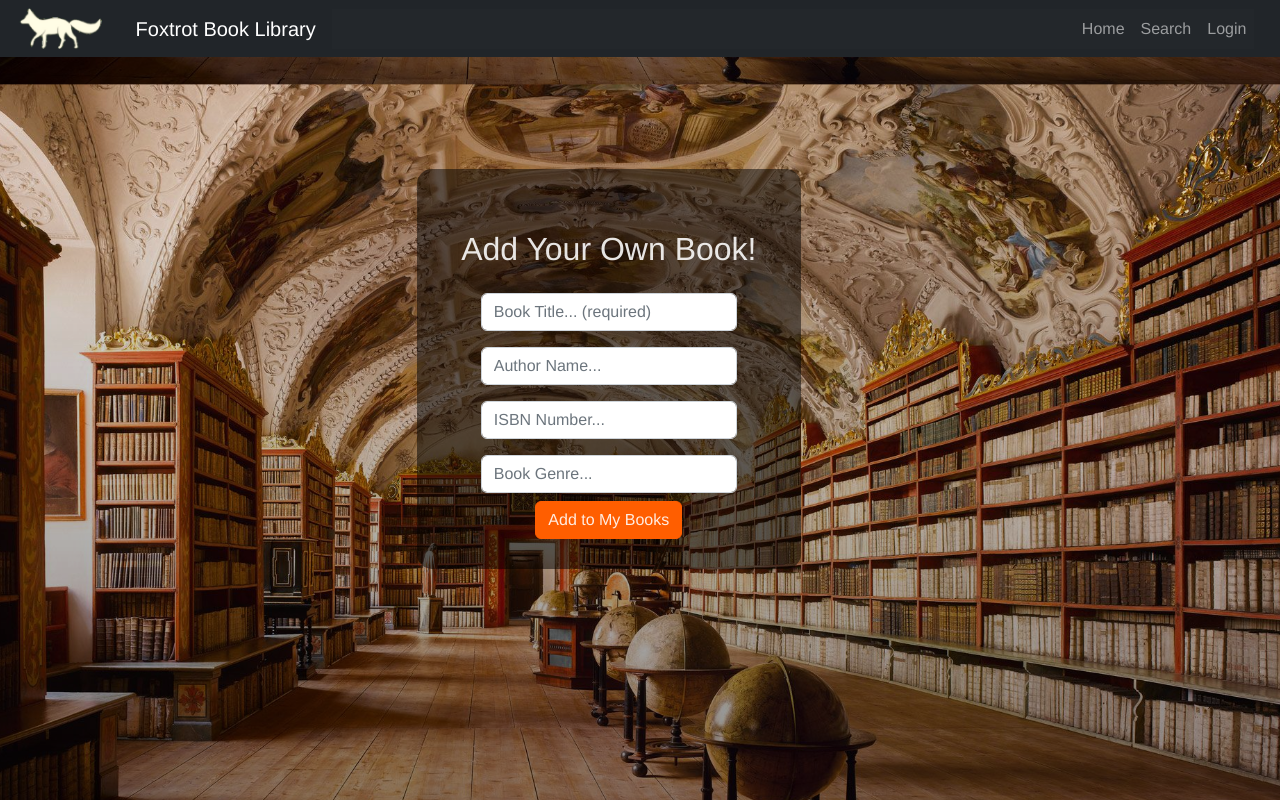
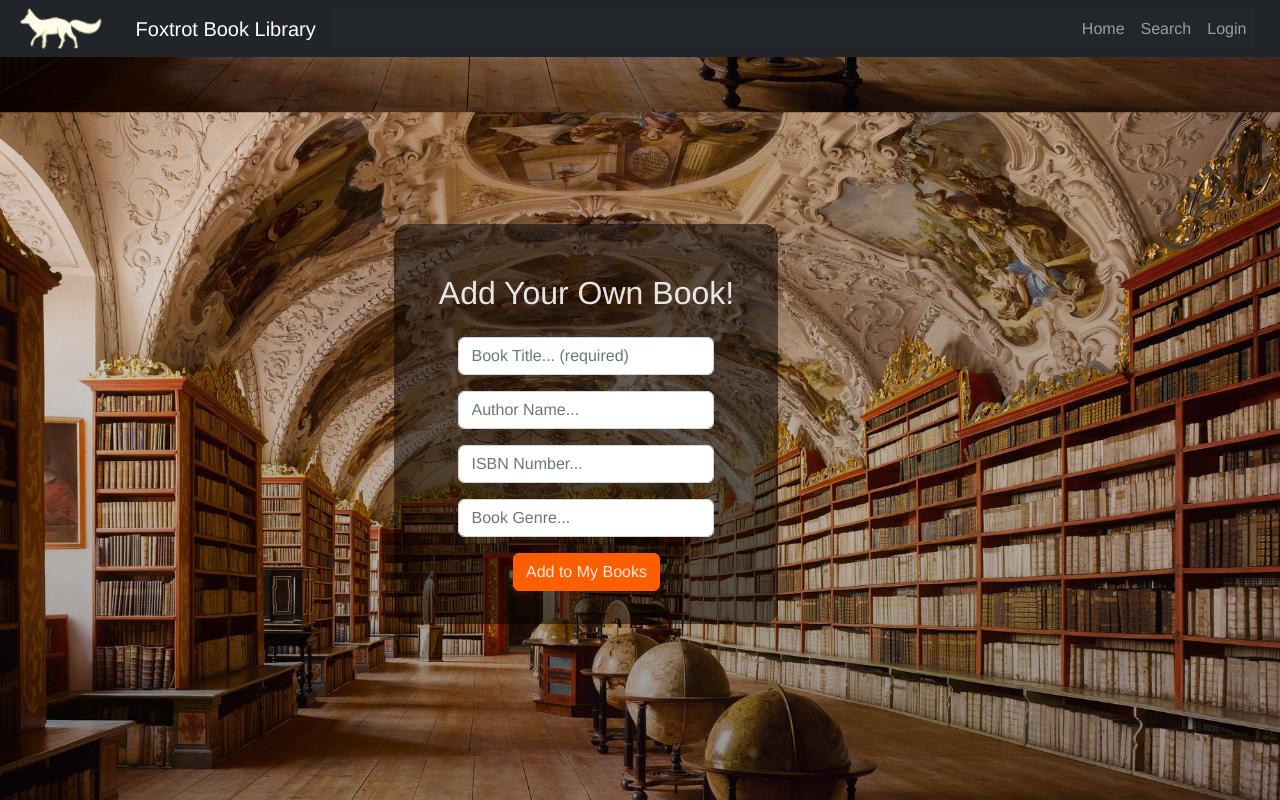
Before and after one commit to Tigistz/team-foxtrot-final-capstone, a Vue app in the folder vue/: page /addbook in a window 1280 px wide. Shown: the top 800 px of the page. Built offline with nearby package versions, Linux system fonts and the light colour scheme.

Commit message:
add to list dropdown fixed

```diff
--- a/vue/src/App.vue
+++ b/vue/src/App.vue
@@ -60,4 +60,6 @@ router-vue {
 }
 
 
+
+
 </style>
--- a/vue/src/components/BookCard.vue
+++ b/vue/src/components/BookCard.vue
@@ -50,23 +50,23 @@
           id="ddCommodity"
           name="ddCommodity"
           v-model="bookSelector.listSelection"
-          text="Select Item"
-          variant="primary"
-          class="m-md-2"
+          text="Add to List"
+          variant="light bg-transparent text-white"
+          class="m-2"
         >
           <!-- <b-dropdown-item disabled value="0">Select an Item</b-dropdown-item> -->
-          <b-dropdown-item
+          <b-dropdown-item-button
             v-for="item in userReadingLists"
             :key="item.listId"
             :value="item.listId"
             @click="changeBookList(item.listId)"
           >
             {{ item.listName }}
-          </b-dropdown-item>
+          </b-dropdown-item-button>
 
-          <b-dropdown-item @click="deleteBook()">
+          <b-dropdown-item-button @click="deleteBook()">
             Delete Book
-          </b-dropdown-item>
+          </b-dropdown-item-button>
         </b-dropdown>
       </div>
     </div>
@@ -283,4 +283,22 @@ h5 {
   color: rgba(255, 255, 255, 0.884);
   border-color: rgba(255, 255, 255, 0.884);
 }
+
+.dropdown-toggle .btn-secondary{
+  background-color: rgba(0, 0, 0, 0.5);
+
+.dropdown-menu {
+  background-color: rgba(0, 0, 0, 0.5);
+}
+
+.bg-transparent{}
+
+
+
+
+}
+
+
+
+
 </style>
--- a/vue/src/components/BookForm.vue
+++ b/vue/src/components/BookForm.vue
@@ -97,8 +97,8 @@ export default {
   background-color: rgba(0, 0, 0, 0.5);
   width: 30vw;
   height: 50vh;
-  margin-left: 30%;
-  margin-top: 10%;
+  margin-left: 28%;
+  margin-top: 15%;
   border-radius: 15px;
 
 
@@ -108,7 +108,7 @@ export default {
 
 h2 {
  color:rgba(255, 255, 255, 0.884);
-  margin-top: 4vh;
+  margin-top: 2vh;
   margin-bottom: 2vh;
 }
 
@@ -127,6 +127,7 @@ h2 {
   color: rgba(255, 255, 255, 0.884);
   border-color: rgb(255, 94, 0);
   background-color: rgb(255, 94, 0);
+  margin-top: 1vh;
 
 }
 
--- a/vue/src/components/Navbar.vue
+++ b/vue/src/components/Navbar.vue
@@ -82,4 +82,5 @@ export default {
 </script>
 
 <style>
+
 </style>
--- a/vue/src/views/Home.vue
+++ b/vue/src/views/Home.vue
@@ -90,7 +90,7 @@ main {
 
 .image-Two {
   justify-content: center;
-  width:320px;
+  width:325px;
   flex-direction: column;
   align-items: center;
   /* margin-left: 42%;
--- a/vue/src/views/MyBooks.vue
+++ b/vue/src/views/MyBooks.vue
@@ -4,7 +4,7 @@
       <h1 class="myBooks">My Books</h1>
       <h2 class="welcome">Welcome {{ $store.state.user.username }}!</h2>
 
-      <div>
+      <div class="list-buttons">
         <b-button-group>
           <b-button
             variant="dark"
@@ -189,4 +189,8 @@ main {
 h2 h1 {
   color: rgba(255, 255, 255, 0.884);
 }
+
+.list-buttons {
+  margin-top: 0.5vh;
+}
 </style>
```
